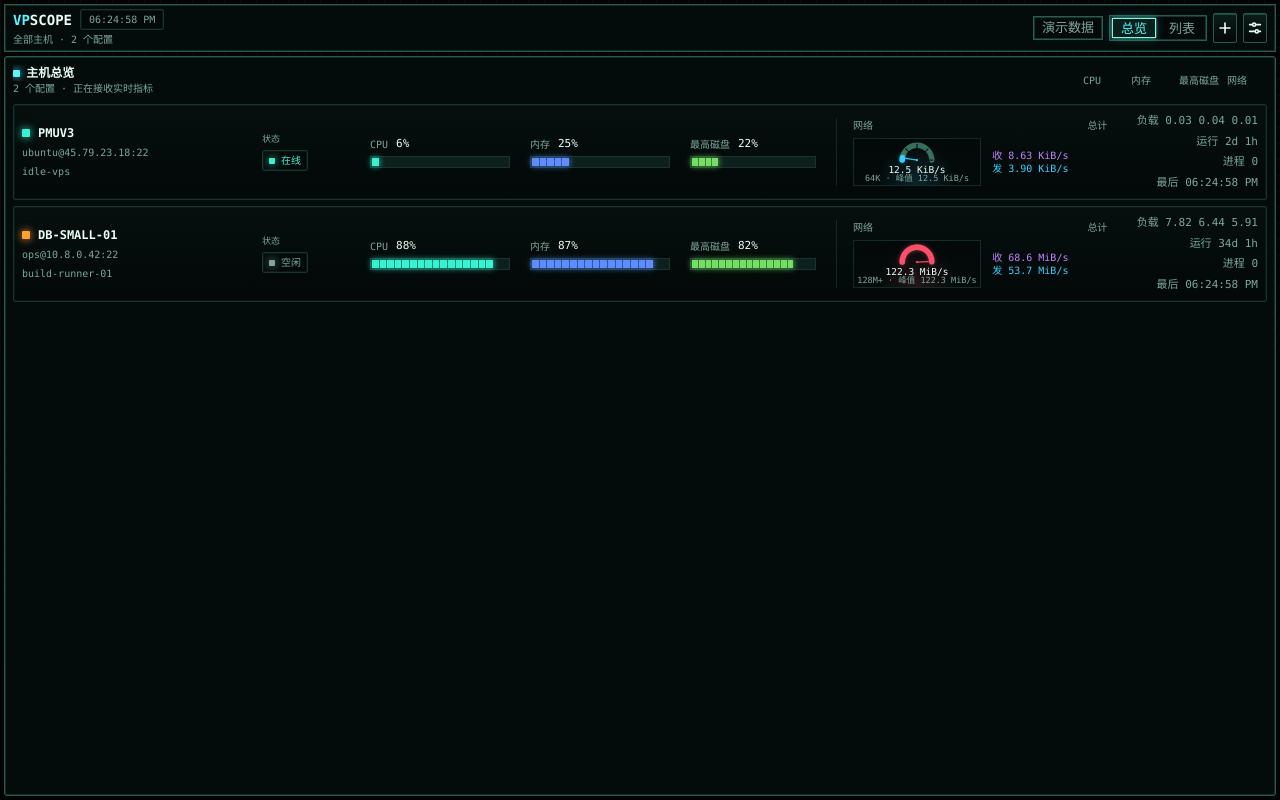
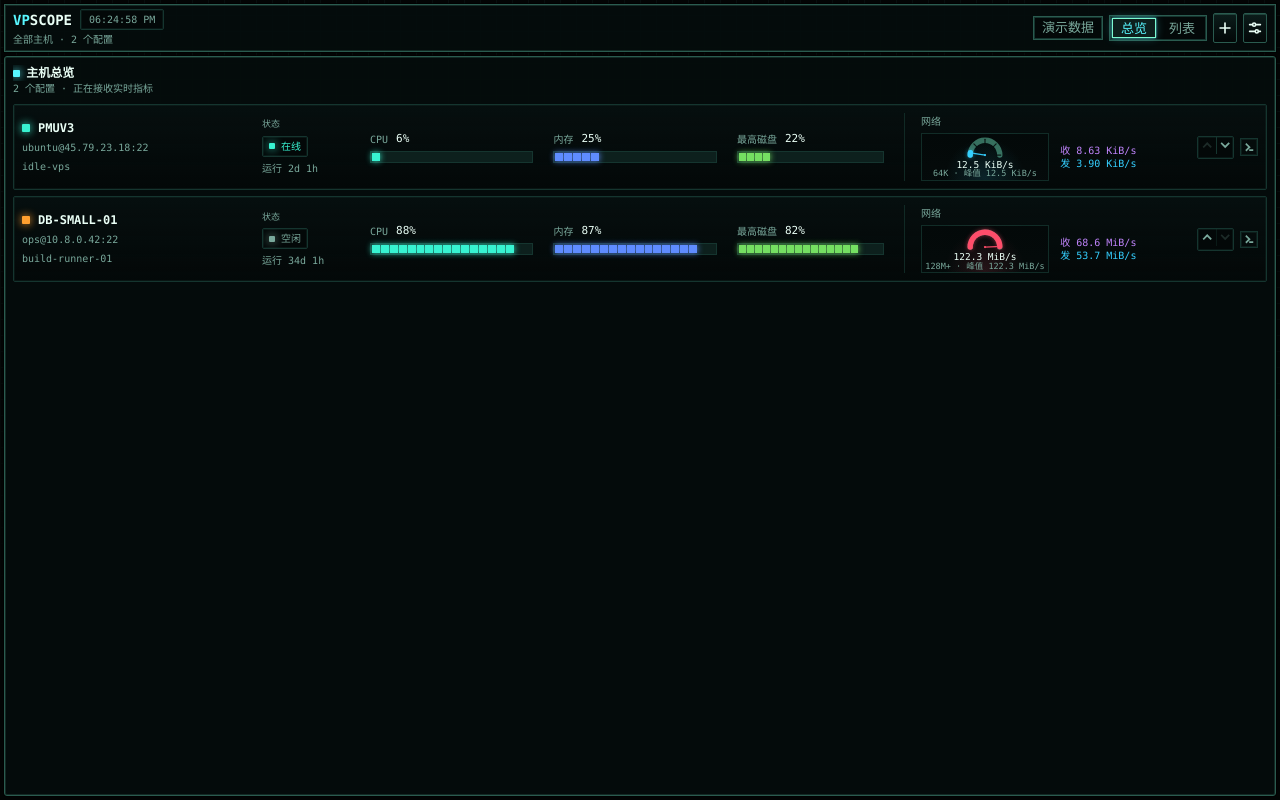
Before and after one commit to YBFACC/VPScope, a React (Vite) app in the folder web/: page / in a window 1280 px wide. Built offline with nearby package versions, Linux system fonts and the light colour scheme.

Commit message:
Refine overview host actions

```diff
--- /dev/null
+++ b/web/src/features/hosts/HostActionIcons.tsx
@@ -0,0 +1,33 @@
+import type { SVGProps } from "react";
+
+export function ChevronUpIcon(props: SVGProps<SVGSVGElement>) {
+  return (
+    <svg viewBox="0 0 16 16" aria-hidden="true" {...props}>
+      <path d="M4.25 9.75 8 6l3.75 3.75" />
+    </svg>
+  );
+}
+
+export function ChevronDownIcon(props: SVGProps<SVGSVGElement>) {
+  return (
+    <svg viewBox="0 0 16 16" aria-hidden="true" {...props}>
+      <path d="M4.25 6.25 8 10l3.75-3.75" />
+    </svg>
+  );
+}
+
+export function XIcon(props: SVGProps<SVGSVGElement>) {
+  return (
+    <svg viewBox="0 0 16 16" aria-hidden="true" {...props}>
+      <path d="m4.75 4.75 6.5 6.5M11.25 4.75l-6.5 6.5" />
+    </svg>
+  );
+}
+
+export function TerminalIcon(props: SVGProps<SVGSVGElement>) {
+  return (
+    <svg viewBox="0 0 16 16" aria-hidden="true" {...props}>
+      <path d="m5 4.75 3.25 3.25L5 11.25M9 11.25h2.5" />
+    </svg>
+  );
+}
--- a/web/src/features/hosts/HostSidebar.tsx
+++ b/web/src/features/hosts/HostSidebar.tsx
@@ -1,5 +1,6 @@
 import { useId, useRef, useState, type SVGProps } from "react";
 import { createPortal } from "react-dom";
+import { ChevronDownIcon, ChevronUpIcon, TerminalIcon, XIcon } from "@/features/hosts/HostActionIcons";
 import { HostConnectionBadge } from "@/features/hosts/HostConnectionBadge";
 import { HostForm } from "@/features/hosts/HostForm";
 import { useI18n } from "@/i18n/useI18n";
@@ -14,38 +15,6 @@ type HostDetailsTooltipProps = {
   snapshot?: HostSnapshot;
   connection?: HostConnectionState;
 };
-
-function ChevronUpIcon(props: SVGProps<SVGSVGElement>) {
-  return (
-    <svg viewBox="0 0 16 16" aria-hidden="true" {...props}>
-      <path d="M4.25 9.75 8 6l3.75 3.75" />
-    </svg>
-  );
-}
-
-function ChevronDownIcon(props: SVGProps<SVGSVGElement>) {
-  return (
-    <svg viewBox="0 0 16 16" aria-hidden="true" {...props}>
-      <path d="M4.25 6.25 8 10l3.75-3.75" />
-    </svg>
-  );
-}
-
-function XIcon(props: SVGProps<SVGSVGElement>) {
-  return (
-    <svg viewBox="0 0 16 16" aria-hidden="true" {...props}>
-      <path d="m4.75 4.75 6.5 6.5M11.25 4.75l-6.5 6.5" />
-    </svg>
-  );
-}
-
-function TerminalIcon(props: SVGProps<SVGSVGElement>) {
-  return (
-    <svg viewBox="0 0 16 16" aria-hidden="true" {...props}>
-      <path d="m5 4.75 3.25 3.25L5 11.25M9 11.25h2.5" />
-    </svg>
-  );
-}
 
 function InfoIcon(props: SVGProps<SVGSVGElement>) {
   return (
--- a/web/src/features/overview/OverviewPage.tsx
+++ b/web/src/features/overview/OverviewPage.tsx
@@ -1,9 +1,12 @@
 import clsx from "clsx";
+import { ChevronDownIcon, ChevronUpIcon, TerminalIcon } from "@/features/hosts/HostActionIcons";
 import { HostConnectionBadge } from "@/features/hosts/HostConnectionBadge";
 import { useI18n } from "@/i18n/useI18n";
-import { formatDateTime, formatDuration, formatPercent, formatRate } from "@/lib/format";
+import { formatDuration, formatPercent, formatRate } from "@/lib/format";
 import type { HistoryPoint } from "@/lib/historyBuffer";
+import { useHostStore } from "@/stores/hostStore";
 import type { MetricHistory } from "@/stores/metricsStore";
+import { useTerminalSettingsStore } from "@/stores/terminalSettingsStore";
 import type { AppError, HostConfig, HostConnectionState, HostSnapshot } from "@/types/contracts";
 
 type OverviewPageProps = {
@@ -260,7 +263,6 @@ function NetworkMetricCell({
   txLabel,
   rxValue,
   txValue,
-  totalLabel,
   peakLabel,
   rxHistory,
   txHistory,
@@ -270,7 +272,6 @@ function NetworkMetricCell({
   txLabel: string;
   rxValue: string;
   txValue: string;
-  totalLabel: string;
   peakLabel: string;
   rxHistory: Array<HistoryPoint<number>>;
   txHistory: Array<HistoryPoint<number>>;
@@ -284,7 +285,6 @@ function NetworkMetricCell({
     <div className="overview-network-cell">
       <div className={metricHeaderClass}>
         <span className={metricLabelClass}>{label}</span>
-        <span className="min-w-0 truncate text-right text-[10px] uppercase text-[var(--color-text-muted)]">{totalLabel}</span>
       </div>
       <div className="overview-network-speed">
         <NetworkSpeedGauge rate={totalRate} peak={peakRate} peakLabel={peakLabel} />
@@ -311,6 +311,10 @@ export function OverviewPage({
   onOpenHost,
 }: OverviewPageProps) {
   const { t } = useI18n();
+  const moveHost = useHostStore((state) => state.moveHost);
+  const isReordering = useHostStore((state) => state.isReordering);
+  const openHostTerminal = useTerminalSettingsStore((state) => state.openHostTerminal);
+  const openingHostIds = useTerminalSettingsStore((state) => state.openingHostIds);
 
   return (
     <section className="grid h-full min-h-0 grid-rows-[auto_minmax(0,1fr)] gap-2 overflow-hidden rounded-[var(--radius-panel)] border border-[var(--color-border)] bg-[var(--color-panel-glass)] p-2 font-mono shadow-[var(--shadow-panel)]">
@@ -324,17 +328,11 @@ export function OverviewPage({
             {t("hostsConfigured", { count: hosts.length })} · {isSubscribing ? t("connecting") : t("streamingMetrics")}
           </div>
         </div>
-        <div className="hidden shrink-0 grid-cols-4 gap-2 text-[10px] uppercase text-[var(--color-text-muted)] xl:grid">
-          <span>{t("cpu")}</span>
-          <span>{t("memory")}</span>
-          <span>{t("worstDisk")}</span>
-          <span>{t("network")}</span>
-        </div>
       </div>
 
       <div className="scrollbar-none min-h-0 overflow-auto">
         <div className="grid min-w-[760px] gap-1.5">
-          {hosts.map((host) => {
+          {hosts.map((host, index) => {
             const snapshot = snapshots[host.id];
             const connection = connectionStates[host.id];
             const error = errorsByHost[host.id] ?? connection?.lastError;
@@ -363,7 +361,7 @@ export function OverviewPage({
                   }
                 }}
                 className={clsx(
-                  "pixel-card grid min-h-20 min-w-0 cursor-default grid-cols-[220px_88px_repeat(2,minmax(96px,1fr))_minmax(120px,0.9fr)_minmax(250px,0.72fr)_152px] items-center gap-x-5 gap-y-3 p-2 text-[11px] outline-none transition-colors",
+                  "pixel-card grid min-h-20 min-w-0 cursor-default grid-cols-[220px_88px_repeat(2,minmax(96px,1fr))_minmax(120px,0.9fr)_minmax(250px,0.72fr)_84px] items-center gap-x-5 gap-y-3 p-2 text-[11px] outline-none transition-colors",
                   "hover:border-[var(--color-border-strong)] hover:bg-[var(--color-row-hover)] focus:border-[var(--color-accent)] focus:shadow-[inset_3px_0_0_var(--color-accent),var(--shadow-glow)]",
                 )}
               >
@@ -383,6 +381,9 @@ export function OverviewPage({
                 <div className="min-w-0">
                   <div className="mb-1 text-[9px] uppercase text-[var(--color-text-muted)]">{t("status")}</div>
                   <HostConnectionBadge state={connection} />
+                  <div className="mt-1 truncate text-[10px] text-[var(--color-text-muted)] tabular-nums">
+                    {t("uptime")} {snapshot ? formatDuration(snapshot.system.uptimeSec) : "--"}
+                  </div>
                 </div>
 
                 <MetricCell
@@ -409,25 +410,53 @@ export function OverviewPage({
                   txLabel={t("tx")}
                   rxValue={snapshot ? formatRate(rx) : "--"}
                   txValue={snapshot ? formatRate(tx) : "--"}
-                  totalLabel={t("total")}
                   peakLabel={t("peak")}
                   rxHistory={rxHistory}
                   txHistory={txHistory}
                 />
 
-                <div className="grid min-w-0 gap-1 text-right text-[11px] text-[var(--color-text-muted)]">
-                  <div className="truncate tabular-nums">
-                    {t("load")} {snapshot ? snapshot.system.loadAvg.map((value) => value.toFixed(2)).join(" ") : "--"}
+                <div className="flex min-w-0 items-center justify-end gap-1.5">
+                  <div className="host-segmented-control">
+                    <button
+                      type="button"
+                      onClick={(event) => {
+                        event.stopPropagation();
+                        void moveHost(host.id, "up");
+                      }}
+                      disabled={index === 0 || isReordering}
+                      className="host-icon-button host-icon-button-segment rounded-l-[var(--radius-control)]"
+                      title={t("moveHostUp")}
+                      aria-label={t("moveHostUp")}
+                    >
+                      <ChevronUpIcon />
+                    </button>
+                    <button
+                      type="button"
+                      onClick={(event) => {
+                        event.stopPropagation();
+                        void moveHost(host.id, "down");
+                      }}
+                      disabled={index === hosts.length - 1 || isReordering}
+                      className="host-icon-button host-icon-button-segment rounded-r-[var(--radius-control)]"
+                      title={t("moveHostDown")}
+                      aria-label={t("moveHostDown")}
+                    >
+                      <ChevronDownIcon />
+                    </button>
                   </div>
-                  <div className="truncate tabular-nums">
-                    {t("uptime")} {snapshot ? formatDuration(snapshot.system.uptimeSec) : "--"}
-                  </div>
-                  <div className="truncate tabular-nums">
-                    {t("processes")} {snapshot ? snapshot.processes.length : "--"}
-                  </div>
-                  <div className="truncate tabular-nums">
-                    {t("last")} {snapshot ? formatDateTime(snapshot.ts) : t("never")}
-                  </div>
+                  <button
+                    type="button"
+                    onClick={(event) => {
+                      event.stopPropagation();
+                      void openHostTerminal(host.id);
+                    }}
+                    disabled={Boolean(openingHostIds[host.id])}
+                    className="host-icon-button"
+                    title={openingHostIds[host.id] ? t("openingTerminal") : t("openTerminal")}
+                    aria-label={openingHostIds[host.id] ? t("openingTerminal") : t("openTerminal")}
+                  >
+                    {openingHostIds[host.id] ? <span className="host-icon-loading" /> : <TerminalIcon />}
+                  </button>
                 </div>
               </article>
             );
```
